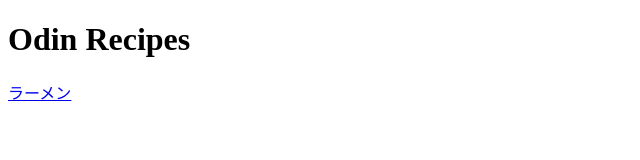
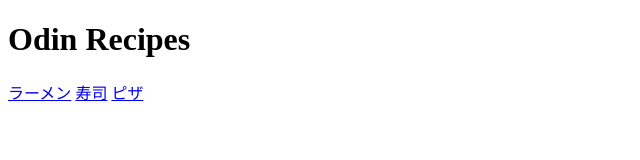
Before and after one commit to nkdk9315/odin-recipes, a plain HTML site: page index.html in a window 1280 px wide. Shown: the whole page, without its empty margins (0-640 px from the left). Drawn offline with Linux system fonts and the light colour scheme.

Commit message:
Add link to each recipes

```diff
--- a/index.html
+++ b/index.html
@@ -8,5 +8,9 @@
         <h1>Odin Recipes</h1>
 
         <a href="./recipes/ramen.html">ラーメン</a>
+
+        <a href="./recipes/sushi.html">寿司</a>
+
+        <a href="./recipes/pizza.html">ピザ</a>
     </body>
 </html>
```
